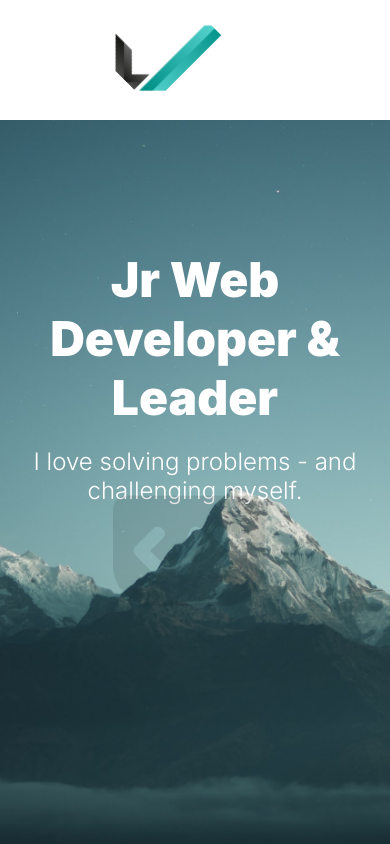
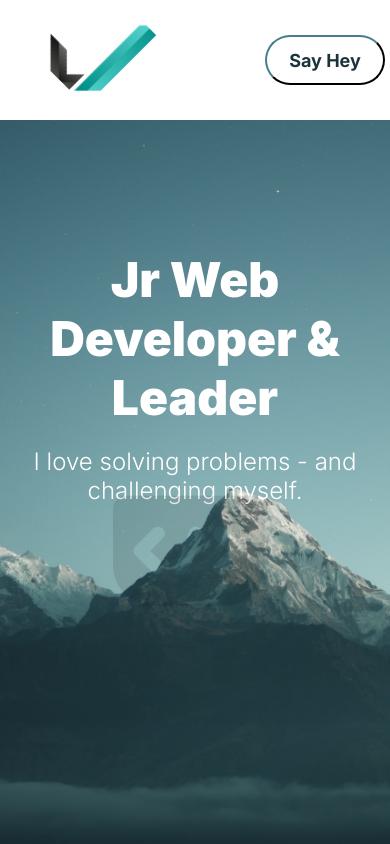
Before and after one commit to JordanWeitz/new__portfolio, a React (Create React App) app: page / in a window 390 px wide. Shown: the top 844 px of the page. Built offline with nearby package versions, Linux system fonts and the light colour scheme.

Commit message:
Working on Responsive CSS

```diff
--- a/src/components/navbar/Navbar.js
+++ b/src/components/navbar/Navbar.js
@@ -10,11 +10,6 @@ function Navbar() {
 				<a href="/">
 					<img src={logo} alt="logo" className="navbar__img" />
 				</a>
-				<div className="navbar__x">
-					<span className="navbar__x__bar"></span>
-					<span className="navbar__x__bar"></span>
-					<span className="navbar__x__bar"></span>
-				</div>
 			</div>
 			<button className="navbar__button">Say Hey</button>
 		</div>
--- a/src/components/navbar/navbar.css
+++ b/src/components/navbar/navbar.css
@@ -3,6 +3,7 @@
 	height: 120px;
 	justify-content: space-around;
 	align-items: center;
+	width: 100vw;
 }
 
 .navbar__logo {
@@ -33,16 +34,6 @@
 	cursor: pointer;
 }
 
-.navbar__x {
-	display: none;
-}
-
-.navbar__x__bar {
-	height: 50px;
-	width: 50px;
-	background-color: yellow;
-}
-
 .navbar__button:hover {
 	background-color: #1c3339;
 	color: white;
@@ -50,11 +41,15 @@
 }
 
 @media only screen and (max-width: 768px) {
-	.navbar__button {
-		display: none;
-	}
-
-	.navbar__x {
-		display: block;
+	.navbar {
+		justify-content: space-around;
+		width: 100vw;
 	}
 }
+
+@media only screen and (max-width: 425) {
+	.navbar {
+		justify-content: center;
+		width: 100vw;
+	}
+}
--- a/src/index.css
+++ b/src/index.css
@@ -1,25 +1,33 @@
 * {
 	margin: 0px;
 	font-family: "Inter", sans-serif;
+	/* this trick will show you the outline of every node */
+}
+body {
+	width: 100vw;
+	overflow: scroll;
+	overflow-x: hidden;
 }
 
+html {
+}
 ::-webkit-scrollbar {
-	width: 20px;
+	width: 0; /* Remove scrollbar space */
+	background: transparent; /* Optional: just make scrollbar invisible */
+}
+/* Optional: show position indicator in red */
+::-webkit-scrollbar-thumb {
+	background: #ff0000;
 }
 
-/* Track */
-::-webkit-scrollbar-track {
-	box-shadow: inset 0 0 5px lightgrey;
-	border-radius: 10px;
+@media only screen and (max-width: 768px) {
+	body {
+		width: 100vw;
+	}
 }
 
-/* Handle */
-::-webkit-scrollbar-thumb {
-	background: #182b31;
-	border-radius: 10px;
+@media only screen and (max-width: 425px) {
+	body {
+		width: 100vw;
+	}
 }
-
-/* Handle on hover */
-::-webkit-scrollbar-thumb:hover {
-	background: #80abb1;
-}
```
Also changed, not shown: firebase.json (added), 1 other file (tests, documents, lock files or other folders).
